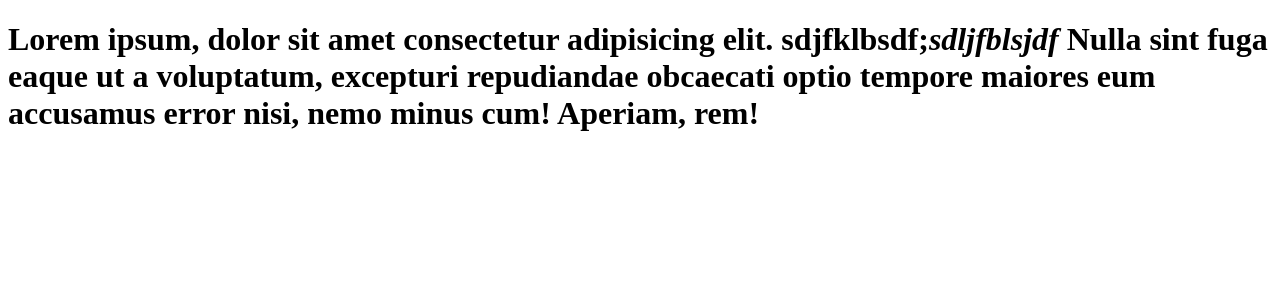
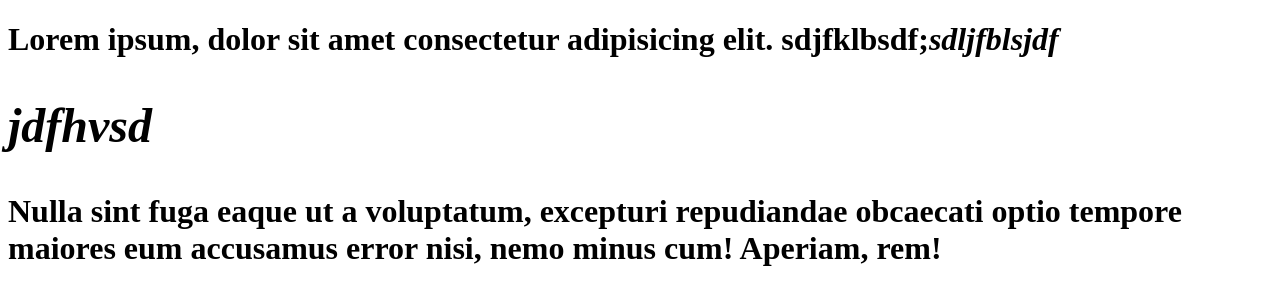
Before and after one commit to swapnildwivedi21/GitLearning, a plain HTML site: page index.html in a window 1280 px wide. Drawn offline with Linux system fonts and the light colour scheme.

Commit message:
added heading line

```diff
--- a/index.html
+++ b/index.html
@@ -9,7 +9,7 @@
     <h1>
         Lorem ipsum, dolor sit amet consectetur adipisicing elit.
         sdjfklbsdf;<dfn>sdljfblsjdf
-
+            <h2>jdfhvsd</h2>
         </dfn>Nulla sint fuga eaque ut a voluptatum, excepturi repudiandae obcaecati optio tempore maiores eum accusamus error nisi, nemo minus cum! Aperiam, rem!
     </h1>
 </body>
```
